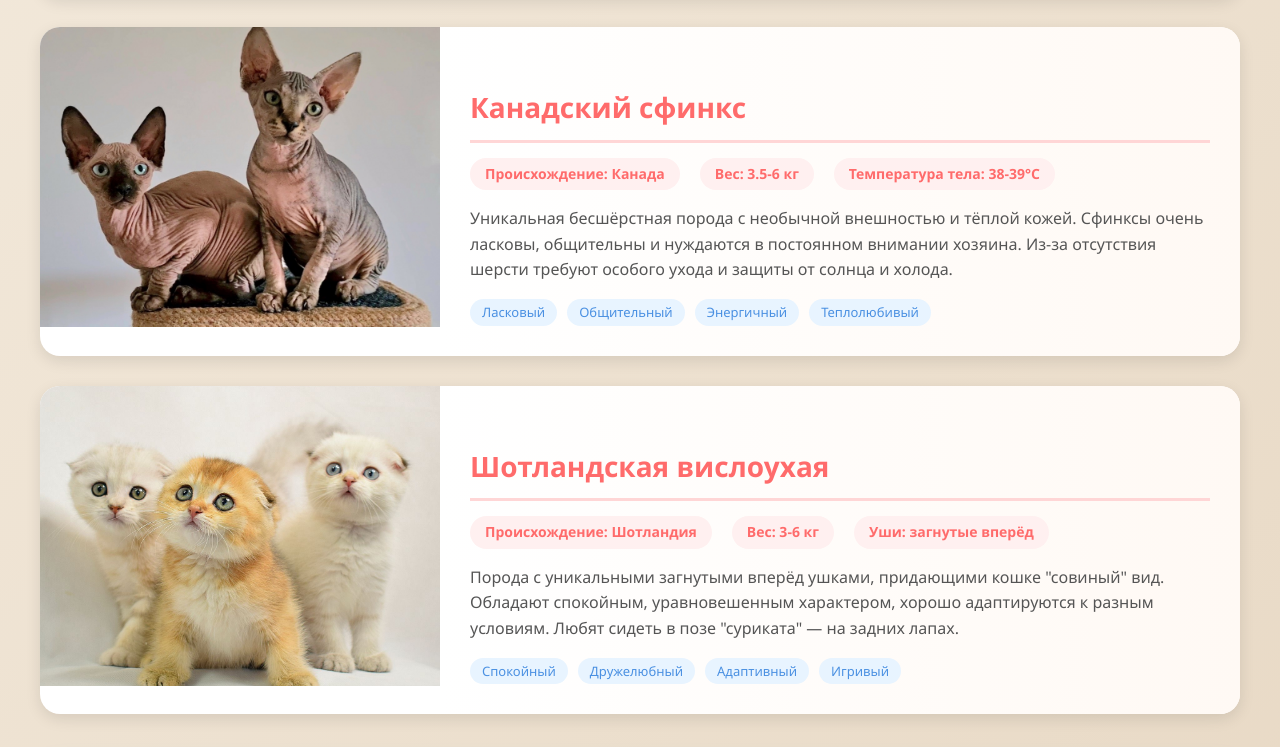
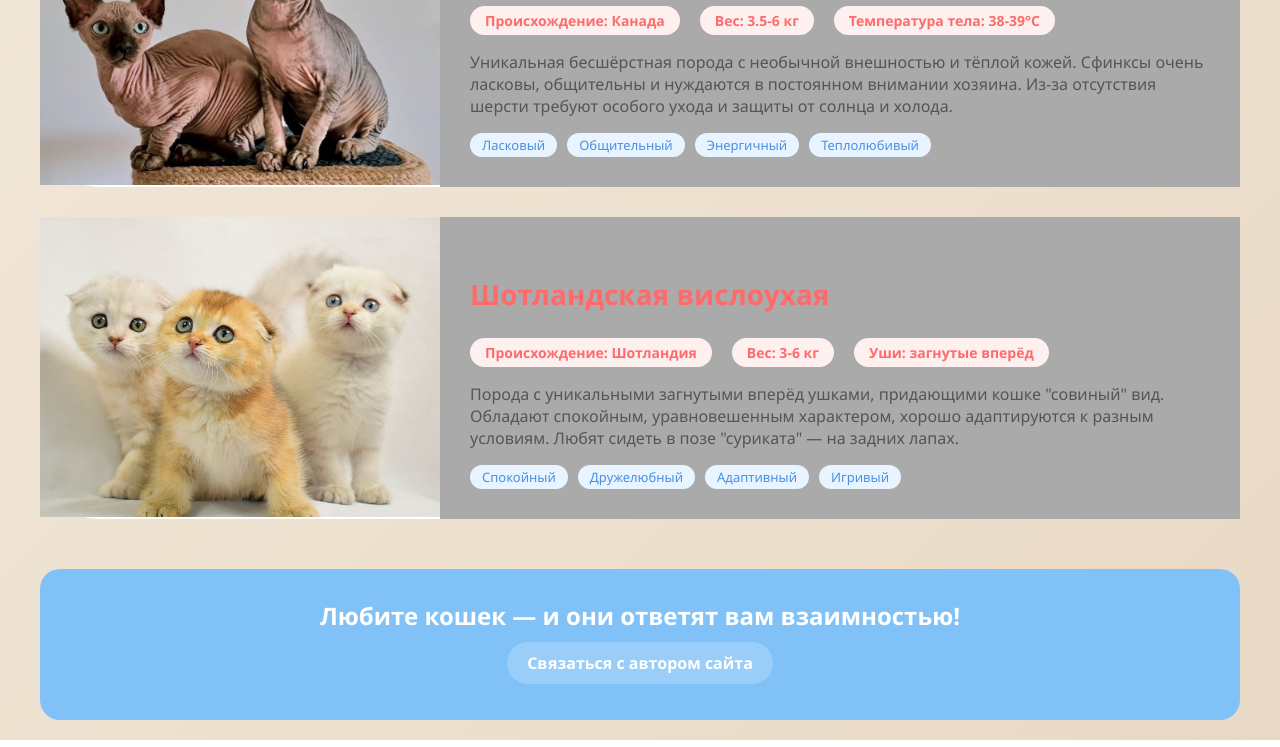
Before and after one commit to Dasha59317/mysitecat, a plain HTML site: page index.html in a window 1280 px wide. Shown: the part 1853-2600 px from the top of the page. Drawn offline with Linux system fonts and the light colour scheme.

Commit message:
Update index.html

```diff
--- a/index.html
+++ b/index.html
@@ -11,7 +11,6 @@
             background: linear-gradient(135deg, #f9f3e9 0%, #e8d9c5 100%);
             margin: 0;
             padding: 0;
-            line-height: 1.6;
         }
 
         .main {
@@ -27,13 +26,11 @@
             background: linear-gradient(135deg, #ff9a9e 0%, #fad0c4 100%);
             color: white;
             border-radius: 20px;
-            box-shadow: 0 10px 30px rgba(255, 154, 158, 0.3);
         }
 
         h1 {
             font-size: 48px;
             color: white;
-            text-shadow: 2px 2px 4px rgba(0,0,0,0.2);
             margin: 0;
             font-weight: 800;
         }
@@ -44,7 +41,6 @@
             padding: 40px;
             background: white;
             border-radius: 20px;
-            box-shadow: 0 5px 15px rgba(0,0,0,0.1);
         }
 
         .intro h2 {
@@ -69,21 +65,12 @@
         .breed {
             display: flex;
             background: white;
-            border-radius: 20px;
-            overflow: hidden;
-            box-shadow: 0 5px 15px rgba(0,0,0,0.1);
-            transition: transform 0.3s ease, box-shadow 0.3s ease;
-        }
-
-        .breed:hover {
-            transform: translateY(-5px);
-            box-shadow: 0 15px 30px rgba(0,0,0,0.15);
+            border-radius: 60px;
         }
 
         .img-container {
             width: 400px;
             height: 300px;
-            flex-shrink: 0;
         }
 
         .img-container img {
@@ -93,21 +80,16 @@
             transition: transform 0.3s ease;
         }
 
-        .breed:hover .img-container img {
-            transform: scale(1.05);
-        }
-
         .breed-info {
             flex: 1;
             padding: 30px;
-            background: linear-gradient(to right, white 0%, #fff9f4 100%);
+            background: rgb(170, 170, 170);
         }
 
         .breed-info h3 {
             color: #ff6b6b;
             margin-bottom: 15px;
             font-size: 28px;
-            border-bottom: 3px solid #ffd6d6;
             padding-bottom: 10px;
         }
 
@@ -149,13 +131,12 @@
         }
 
         .footer {
-            background: linear-gradient(135deg, #4facfe 0%, #00f2fe 100%);
+            background: rgb(128, 194, 247);
             color: white;
             text-align: center;
             padding: 30px;
             border-radius: 20px;
             margin-top: 50px;
-            box-shadow: 0 10px 30px rgba(79, 172, 254, 0.3);
         }
 
         .footer h3 {
@@ -170,18 +151,11 @@
             padding: 10px 20px;
             background: rgba(255,255,255,0.2);
             border-radius: 25px;
-            transition: background 0.3s ease;
         }
 
         .footer a:hover {
             background: rgba(255,255,255,0.3);
             text-decoration: none;
-        }
-
-        .cat-icon {
-            font-size: 24px;
-            margin-right: 10px;
-            vertical-align: middle;
         }
 
         @media (max-width: 768px) {
```
